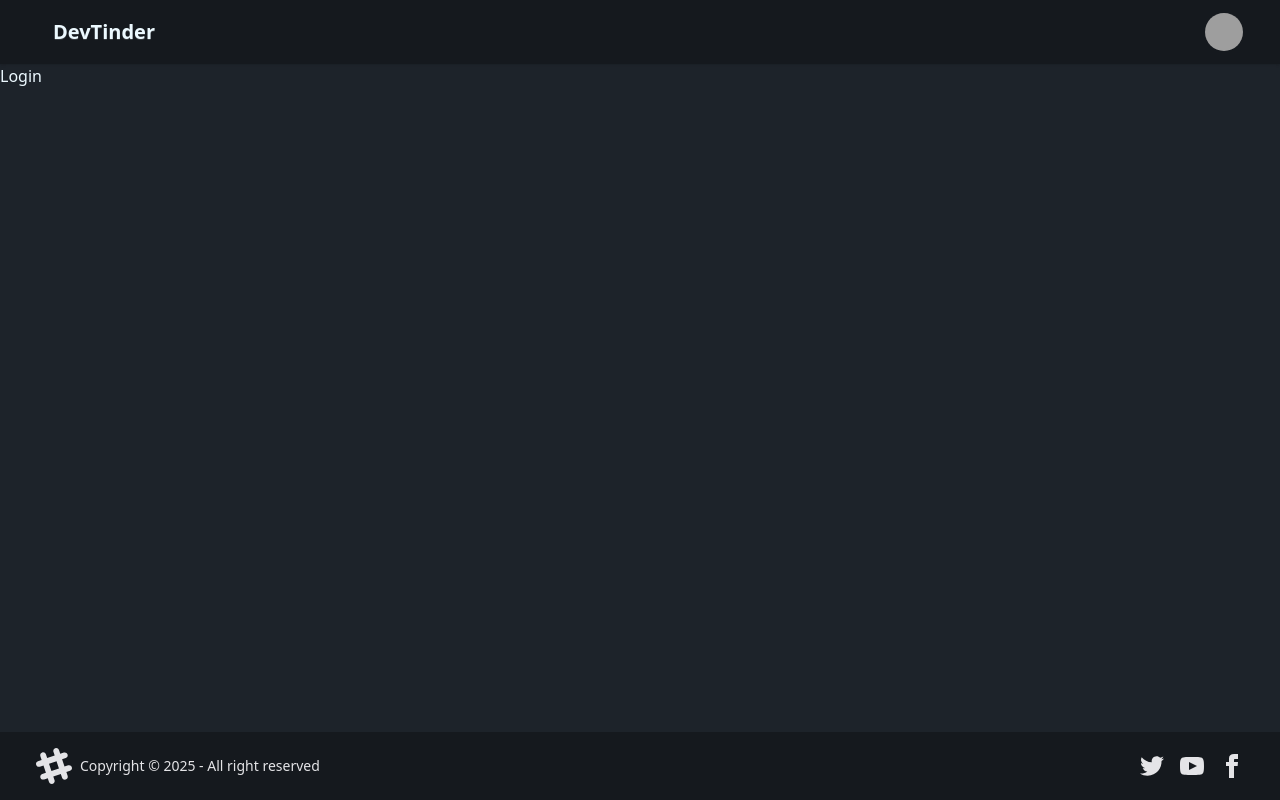
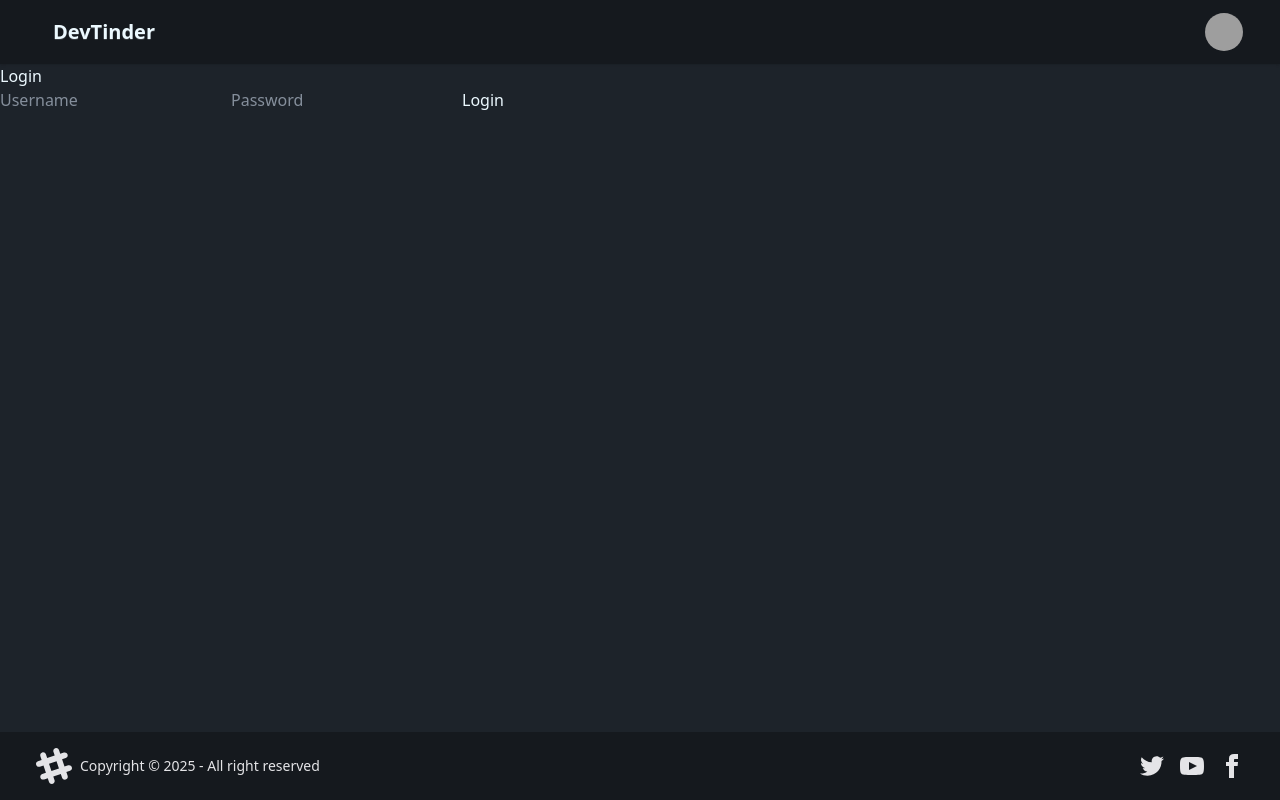
Before and after one commit to Abdullah-Manan/devtinder-frontend, a React (Vite) app: page /login in a window 1280 px wide. Built offline with nearby package versions, Linux system fonts and the light colour scheme; grey boxes are pictures that could not be loaded.

Commit message:
Login page

```diff
--- a/src/component/Login.jsx
+++ b/src/component/Login.jsx
@@ -1,7 +1,16 @@
 import React from "react";
 
 const Login = () => {
-  return <div>Login</div>;
+  return (
+    <div>
+      <h1>Login</h1>
+      <form>
+        <input type="text" placeholder="Username" />
+        <input type="password" placeholder="Password" />
+        <button type="submit">Login</button>
+      </form>
+    </div>
+  );
 };
 
 export default Login;
```
